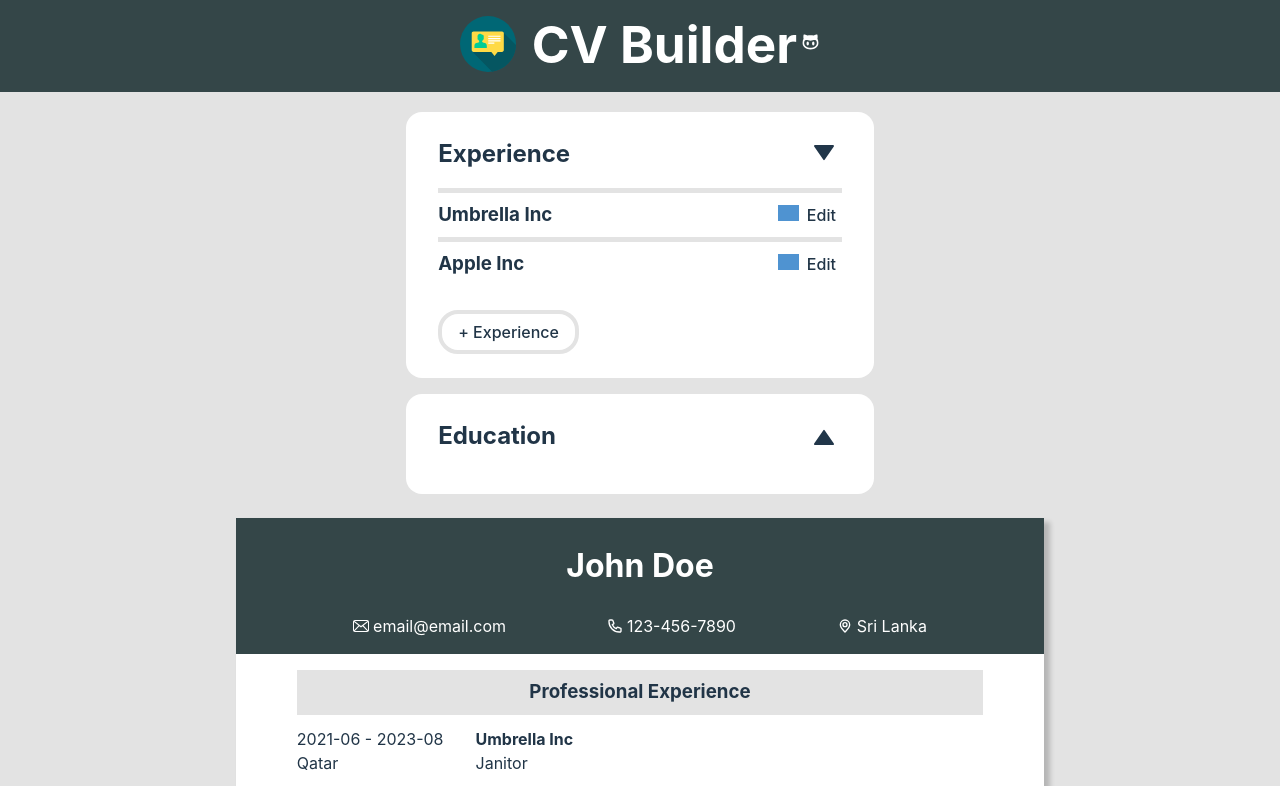
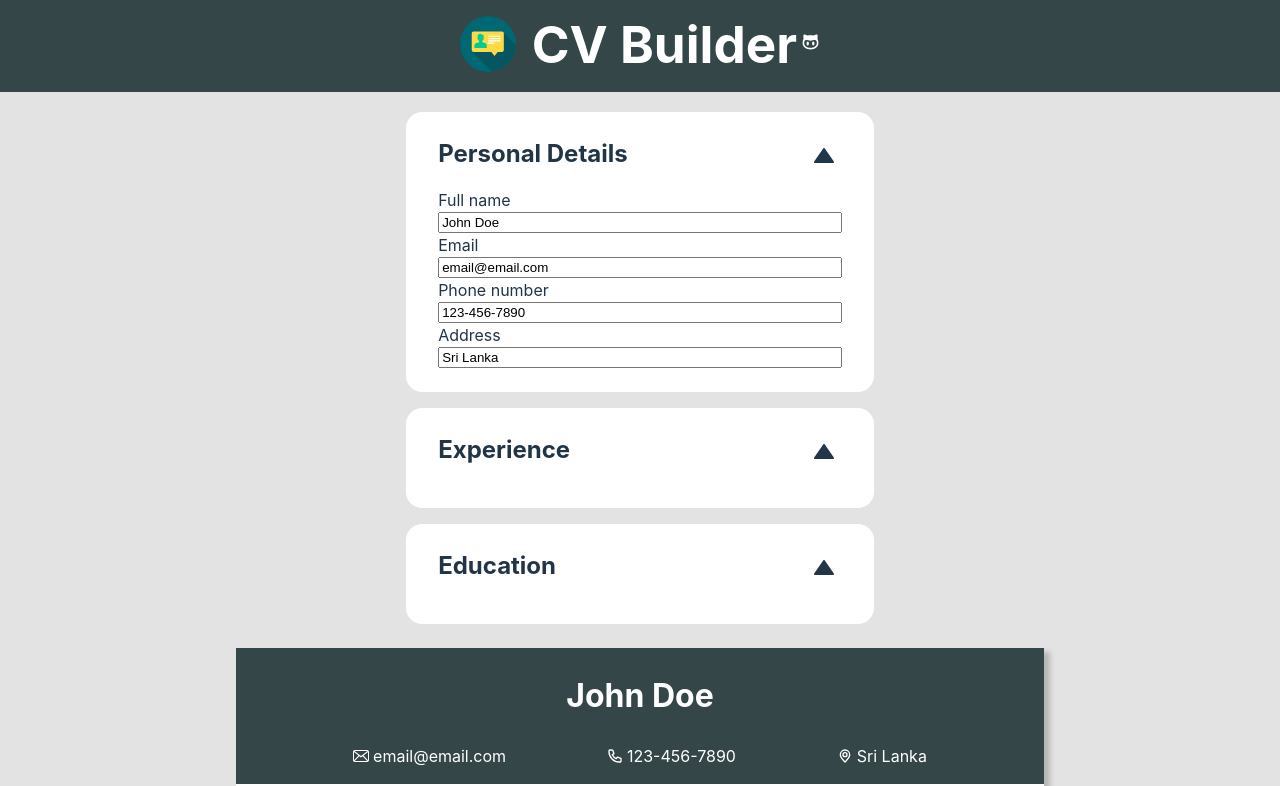
Before and after one commit to zakrnem/cv-builder, a React (Vite) app: page / in a window 1280 px wide. Shown: the top 786 px of the page. Built offline with nearby package versions, Linux system fonts and the light colour scheme; grey boxes are pictures that could not be loaded.

Commit message:
Update PersonalDetails to the latest changes

```diff
--- a/src/components/Body.jsx
+++ b/src/components/Body.jsx
@@ -10,7 +10,7 @@ import { useState, useEffect } from "react";
 import { v4 as uuidv4 } from "uuid";
 
 function Body() {
-  const [numberGroupVisible, setNumberGroupVisible] = useState(2);
+  const [numberGroupVisible, setNumberGroupVisible] = useState(1);
 
   const toggleGroup = (arg) => {
     arg === numberGroupVisible
@@ -18,24 +18,12 @@ function Body() {
       : setNumberGroupVisible(arg);
   };
 
-  const [input, setInput] = useState({
-    details: {
+  const [detailsInput, setDetailsInput] = useState({
       name: "John Doe",
       email: "email@email.com",
       phone: "123-456-7890",
       location: "Sri Lanka",
-    },
   });
-  const handleInputChange = (group, field, value) => {
-    setInput((prevInput) => ({
-      ...prevInput,
-      [group]: {
-        ...prevInput[group],
-        [field]: value,
-      },
-    }));
-    console.log(input);
-  };
 
   const [experienceInput, setExperienceInput] = useState({
     1: {
@@ -86,12 +74,12 @@ function Body() {
   return (
     <>
       <div className="inputs-container">
-        {/*  <PersonalDetails
-          toggleForm={toggleForm}
-          numberFormVisible={numberFormVisible}
-          handleInputChange={handleInputChange}
-          input={input}
-        /> */}
+        <PersonalDetails
+          toggleGroup={toggleGroup}
+          numberGroupVisible={numberGroupVisible}
+          input={detailsInput}
+          setInput={setDetailsInput}
+        />
 
         <InputExperience
           toggleGroup={toggleGroup}
@@ -111,10 +99,7 @@ function Body() {
       <div className="cv-sheet">
         <div className="cv-container">
           <CVdetails
-            name={input.details.name}
-            email={input.details.email}
-            phone={input.details.phone}
-            location={input.details.location}
+            detailsInput={detailsInput}
           />
 
           <CVexperience experienceInput={experienceInput} />
--- a/src/components/CVdetails.jsx
+++ b/src/components/CVdetails.jsx
@@ -1,24 +1,24 @@
 import "../styles/CVdetails.css";
 
-function CVdetails({ name, email, phone, location }) {
+function CVdetails({ detailsInput }) {
   return (
     <div className="cv-personal-details">
-      <h2>{name}</h2>
+      <h2>{detailsInput.name}</h2>
       <div className="cv-details">
         <div className="email">
           <img src="./src/assets/mail-svgrepo-com.svg" className="icon" />
-          {email}
+          {detailsInput.email}
         </div>
         <div className="phone">
           <img src="./src/assets/phone-svgrepo-com.svg" className="icon" />
-          {phone}
+          {detailsInput.phone}
         </div>
         <div className="location">
           <img
             src="./src/assets/location-pin-svgrepo-com.svg"
             className="icon"
           />
-          {location}
+          {detailsInput.location}
         </div>
       </div>
     </div>
--- a/src/components/PersonalDetails.jsx
+++ b/src/components/PersonalDetails.jsx
@@ -1,58 +1,64 @@
 import "../styles/PersonalDetails.css";
 
 function PersonalDetails({
-  toggleForm,
-  numberFormVisible,
-  handleInputChange,
+  toggleGroup,
+  numberGroupVisible,
   input,
+  setInput,
 }) {
+  const handleInputChange = (field, value) => {
+    setInput((prevInput) => ({
+      ...prevInput,
+        [field]: value,
+      }));
+  };
   return (
     <div className="personal-details">
       <div className="inputs-heading">
         <h2>Personal Details</h2>
         <button
-          onClick={() => toggleForm(1)}
+          onClick={() => toggleGroup(1)}
           style={{
             transition: "transform 0.3s",
-            transform: numberFormVisible !== 1 ? "" : "rotate(180deg)",
+            transform: numberGroupVisible !== 1 ? "" : "rotate(180deg)",
           }}
         >
           <img src="./src/assets/down-svgrepo-com.svg" />
         </button>
       </div>
-      <form style={{ display: numberFormVisible === 1 ? "" : "none" }}>
+      <form style={{ display: numberGroupVisible === 1 ? "" : "none" }}>
         <label htmlFor="fullName">Full name</label>
         <input
           type="text"
-          value={input.details.name}
+          value={input.name}
           placeholder="John Doe"
-          onChange={(e) => handleInputChange("details", "name", e.target.value)}
+          onChange={(e) => handleInputChange("name", e.target.value)}
         />
         <label htmlFor="email">Email</label>
         <input
           type="email"
-          value={input.details.email}
+          value={input.email}
           placeholder="email@email.com"
           onChange={(e) =>
-            handleInputChange("details", "email", e.target.value)
+            handleInputChange("email", e.target.value)
           }
         />
         <label htmlFor="phoneNumber">Phone number</label>
         <input
           type="tel"
-          value={input.details.phone}
+          value={input.phone}
           placeholder="+0 000 000"
           onChange={(e) =>
-            handleInputChange("details", "phone", e.target.value)
+            handleInputChange("phone", e.target.value)
           }
         />
         <label htmlFor="address">Address</label>
         <input
           type="text"
-          value={input.details.location}
+          value={input.location}
           placeholder="Enter your city or postal code"
           onChange={(e) =>
-            handleInputChange("details", "location", e.target.value)
+            handleInputChange("location", e.target.value)
           }
         />
       </form>
```
Also changed, not shown: src/pending.txt.
